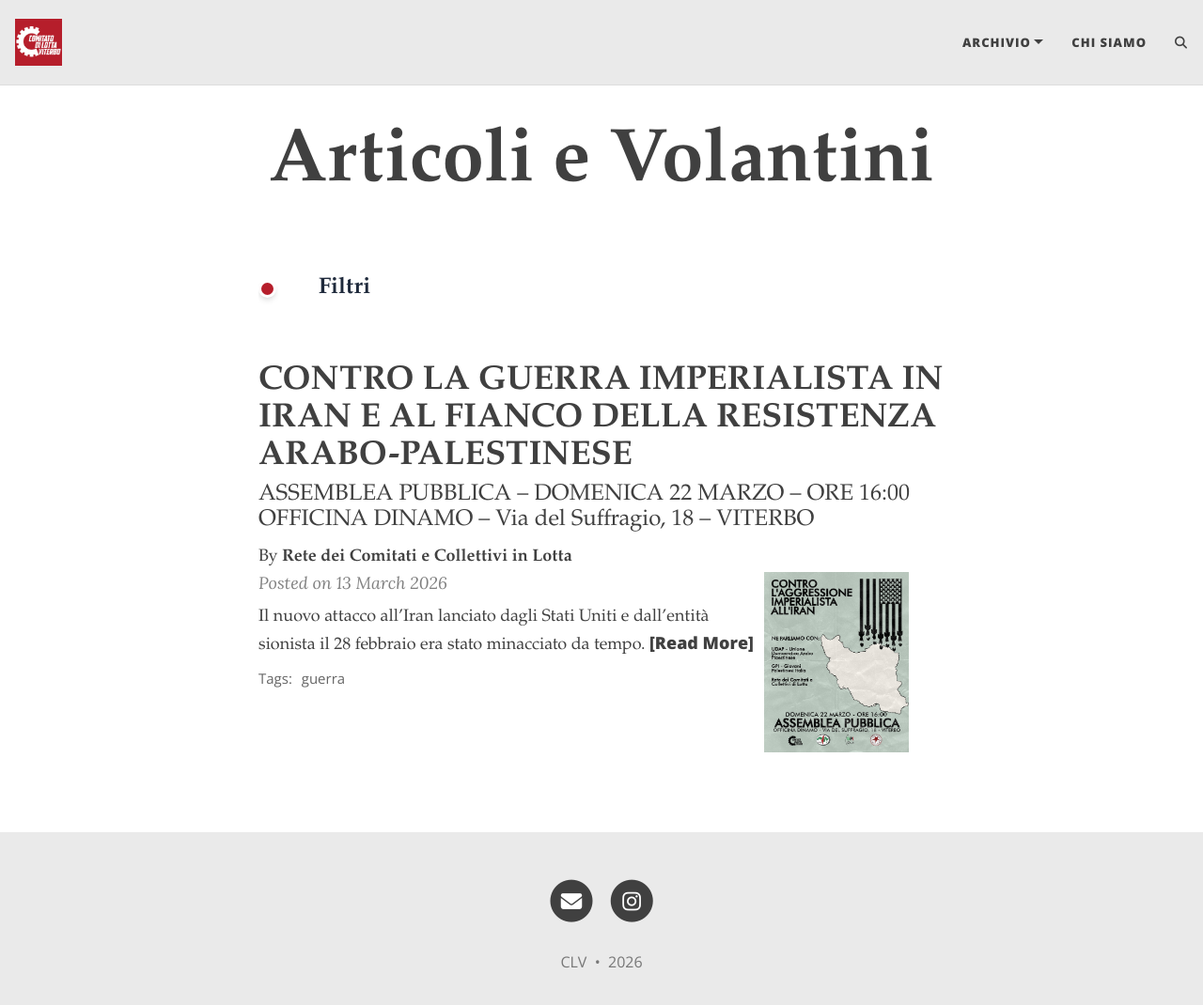
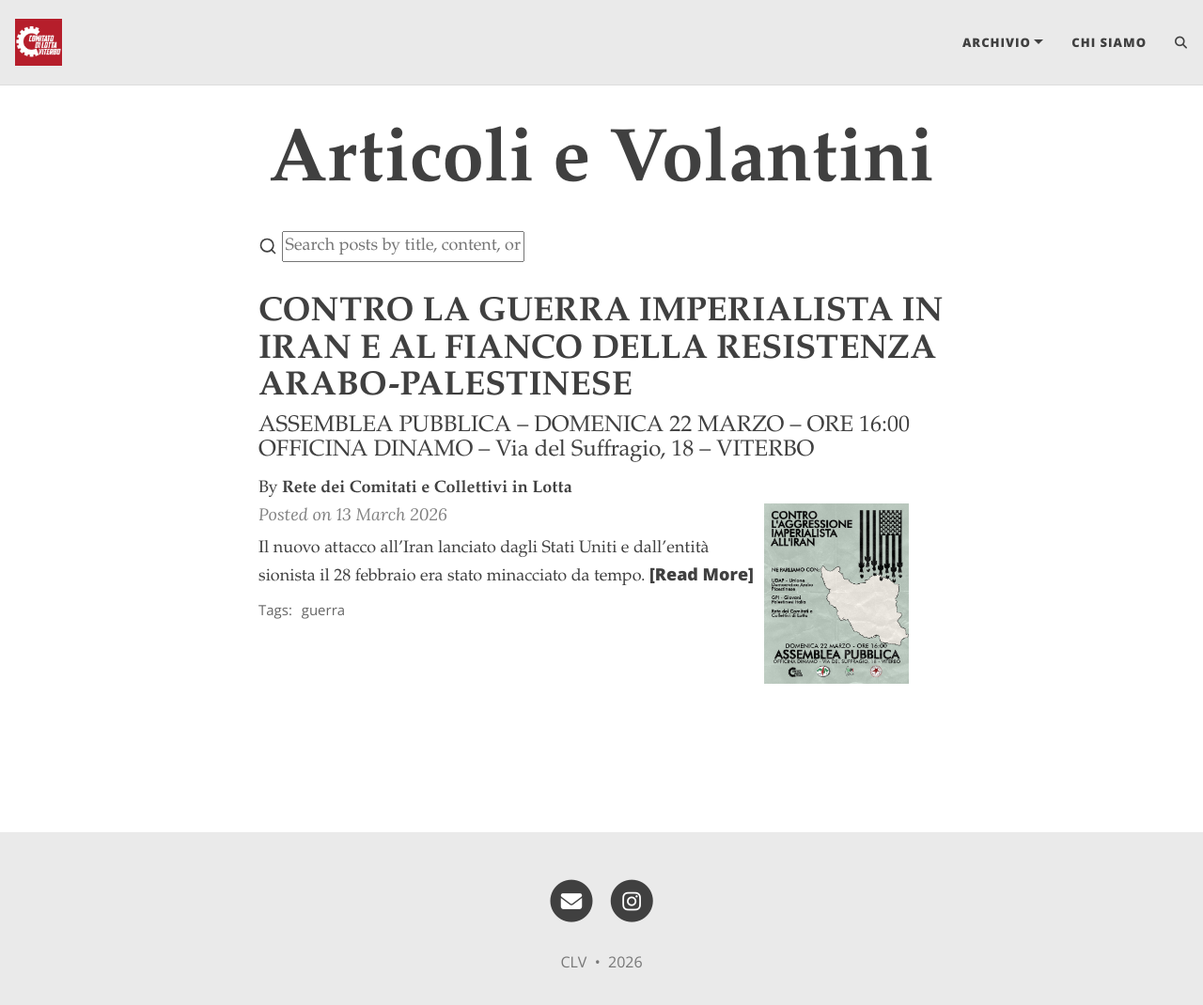
Before and after one commit to comlotvt/site, a Jekyll site: the page built from articoli/index.html, in a window 1280 px wide and 1096 px high. Shown: the top 1070 px of the window at 94% size. Built offline with Jekyll 4.4.1, drawn with Linux system fonts in a browser that asks for light colours; comment, search, counter and statistics services are not loaded.

Commit message:
Update index.html

```diff
--- a/articoli/index.html
+++ b/articoli/index.html
@@ -4,27 +4,25 @@ title: Articoli e Volantini
 css: "/assets/css/index.css"
 ---
 
-<div class="events-timeline container">
-  <details>
-    <summary class="paragraph-header">
-      <h2 class="paragraph-title">Filtri</h2>
-    </summary>
-    <div id="myBtnContainer">
-      <button class="btn active" onclick="filterSelection('all')">Mostra tutto</button>
-      <button class="btn" onclick="filterSelection('acqua')">Acqua</button>
-      <button class="btn" onclick="filterSelection('assemblea')">Assemblea</button>
-      <button class="btn" onclick="filterSelection('convegno')">Convegno</button>
-      <button class="btn" onclick="filterSelection('corteo')">Corteo</button>
-      <button class="btn" onclick="filterSelection('femminismo')">Femminismo</button>
-      <button class="btn" onclick="filterSelection('guerra')">Guerra</button>
-      <button class="btn" onclick="filterSelection('immigrazione')">Immigrazione</button>
-      <button class="btn" onclick="filterSelection('lavoro')">Lavoro</button>
-      <button class="btn" onclick="filterSelection('libro')">Libro</button>
-      <button class="btn" onclick="filterSelection('palestina')">Palestina</button>
-      <button class="btn" onclick="filterSelection('presidio')">Presidio</button>
-      <button class="btn" onclick="filterSelection('proiezione')">Proiezione</button>
-      <button class="btn" onclick="filterSelection('repressione')">Repressione</button>
-      <button class="btn" onclick="filterSelection('sanità')">Sanità</button>
+<div class="blog-header">
+  <div class="search-container">
+    <div class="search-box">
+      <svg class="search-icon" width="20" height="20" viewBox="0 0 24 24" fill="none"
+        xmlns="http://www.w3.org/2000/svg">
+        <circle cx="11" cy="11" r="8" stroke="currentColor" stroke-width="2" stroke-linecap="round"
+          stroke-linejoin="round" />
+        <path d="m21 21-4.35-4.35" stroke="currentColor" stroke-width="2" stroke-linecap="round"
+          stroke-linejoin="round" />
+      </svg>
+      <input type="text" id="blog-search" placeholder="Search posts by title, content, or tags..." autocomplete="off">
+      <button type="button" id="clear-search" class="clear-search" style="display: none;" title="Clear search">
+        <svg width="16" height="16" viewBox="0 0 24 24" fill="none" xmlns="http://www.w3.org/2000/svg">
+          <line x1="18" y1="6" x2="6" y2="18" stroke="currentColor" stroke-width="2" stroke-linecap="round"
+            stroke-linejoin="round" />
+          <line x1="6" y1="6" x2="18" y2="18" stroke="currentColor" stroke-width="2" stroke-linecap="round"
+            stroke-linejoin="round" />
+        </svg>
+      </button>
     </div>
-  </details>
+  </div>
 </div>
```
